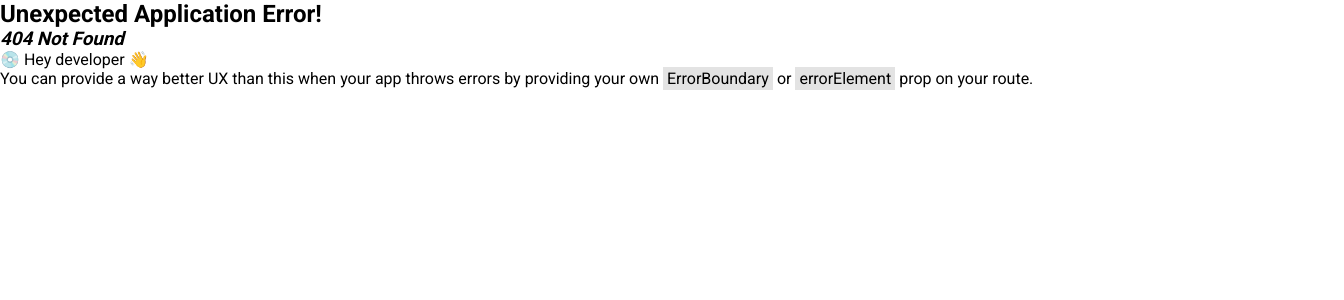
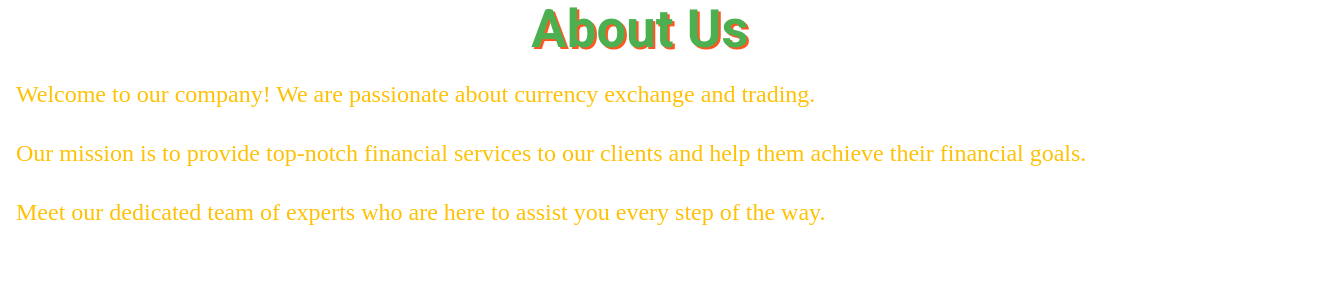
Before and after one commit to Pelani2/practice-ts2, a React (Create React App) app: page /about in a window 1280 px wide. Before the commit this address had no page. Shown: the top 300 px of the page, 1344 px wide, since content can reach past the window. Built offline with nearby package versions, Linux system fonts and the light colour scheme; the HTML template or start-up script is replaced by a standard one.

Commit message:
about page

```diff
--- /dev/null
+++ b/src/components/About/index.tsx
@@ -0,0 +1,23 @@
+import React from "react";
+import Typography from "../Typography";
+
+const About: React.FC = () => {
+    return (
+        <div className="about">
+            <Typography variant="about-title">
+                About Us
+            </Typography>
+            <Typography variant="about-paragraph">
+                Welcome to our company! We are passionate about currency exchange and trading.
+            </Typography>
+            <Typography variant="about-paragraph">
+                Our mission is to provide top-notch financial services to our clients and help them achieve their financial goals.
+            </Typography>
+            <Typography variant="about-paragraph">
+                Meet our dedicated team of experts who are here to assist you every step of the way.
+            </Typography>
+        </div>
+    );
+};
+
+export default About;
--- a/src/components/Home/index.tsx
+++ b/src/components/Home/index.tsx
@@ -9,7 +9,7 @@ const Home = () => {
             <HeroBanner
                 title="Welcome to our website"
                 subtitle="Discover amazing products and services"
-                backgroundImageUrl="https://th.bing.com/th/id/OIG.kgfJtXq_qSWS2D_3PUvZ?pid=ImgGn"
+                backgroundImageUrl="https://th.bing.com/th/id/OIG.9148_sOp2J4Xfu68EBJi?pid=ImgGn"
                 ctaText="Get Started"
                 ctaLink="/get-started"
             />
--- a/src/components/Typography/index.tsx
+++ b/src/components/Typography/index.tsx
@@ -9,6 +9,8 @@ const variantClassMap: Record<string, string> = {
     "services-paragraph": "services-paragraph",
     "contact-title": "contact-title",
     "contact-paragraph": "contact-paragraph",
+    "about-title": "about-title",
+    "about-paragraph": "about-paragraph",
 };
 
 interface TypographyProps {
--- a/src/components/Typography/typography-styles.scss
+++ b/src/components/Typography/typography-styles.scss
@@ -1,3 +1,5 @@
+@import "../../styles/colors.scss";
+
 .typography {
     &.hero-title {
         font-size: 48px;
@@ -58,4 +60,31 @@
         line-height: 1.5;
         text-align: center;
     }
+
+    &.about-title {
+        font-family: $title-font;
+        font-size: 3rem;
+        font-weight: bold;
+        color: $primary-color;
+        text-align: center;
+        text-shadow: 2px 2px $accent-color;
+
+        &:hover {
+            transform: scale(1.1);
+            transition: all 0.3s ease-in-out;
+        }
+    }
+
+    &.about-paragraph {
+        font-family: $text-font;
+        font-size: 1.5rem;
+        color: $secondary-color;
+        line-height: 1.8;
+        margin: 1rem;
+
+        &:hover {
+            transform: scale(1.1);
+            transition: all 0.3s ease-in-out;
+        }
+    }
 }
--- a/src/routes/AppRoutes.tsx
+++ b/src/routes/AppRoutes.tsx
@@ -1,6 +1,7 @@
 import Home from "../components/Home";
 import Contact from "../components/Contact";
 import Services from "../components/Services";
+import About from "../components/About";
 
 const AppRoutes = [
     {
@@ -14,6 +15,10 @@ const AppRoutes = [
     {
         path: "/services",
         element: <Services />
+    },
+    {
+        path: "/about",
+        element: <About />
     }
 ];
 
--- a/src/styles/colors.scss
+++ b/src/styles/colors.scss
@@ -4,3 +4,8 @@ $button-text-color: #ccc;
 $navbar-bg-color: #F280EB;
 $login-button-color: #F20544;
 $signup-button-color: #011F26;
+$primary-color: #4CAF50;
+$secondary-color: #FFC107;
+$accent-color: #FF5722;
+$title-font: "Roboto", sans-serif;
+$text-font: "Lora", serif;
```
Also changed, not shown: src/components/About/about-styles.scss (added).
